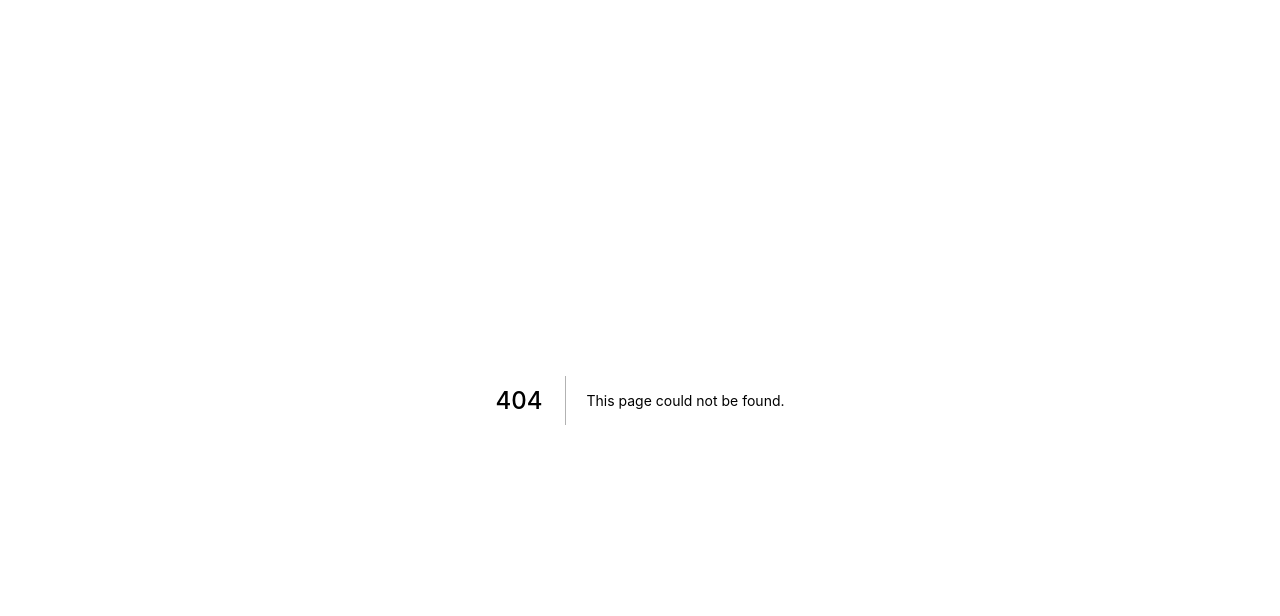
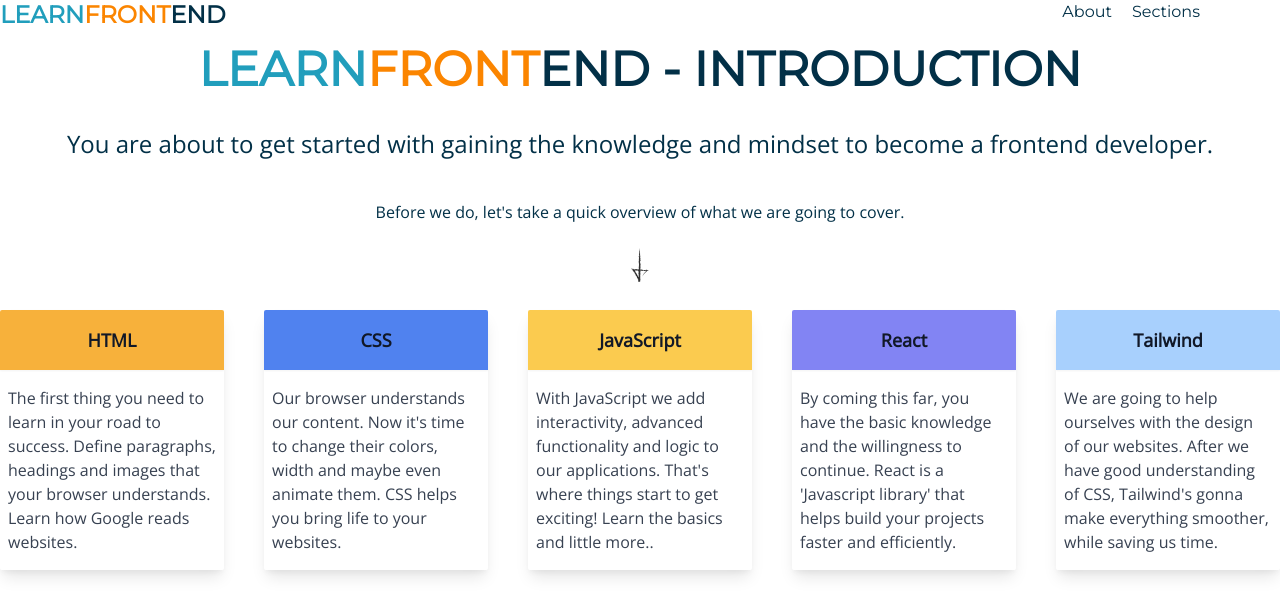
Before and after one commit to anargiris/learnfrontend, a Next.js app: page /introduction in a window 1280 px wide. Before the commit this address had no page. Shown: the top 616 px of the page. Built offline with nearby package versions, Linux system fonts and the light colour scheme.

Commit message:
progress

```diff
--- a/components/Dropdown.js
+++ b/components/Dropdown.js
@@ -0,0 +1,84 @@
+import { useState } from "react";
+import { motion } from "framer-motion";
+import Link from "next/link";
+
+const Dropdown = () => {
+  const [shown, setShown] = useState(false);
+
+  const showMenu = {
+    enter: {
+      opacity: 1,
+      y: 0,
+      display: "block",
+    },
+    exit: {
+      y: -5,
+      opacity: 0,
+      transition: {
+        duration: 0.3,
+      },
+      transitionEnd: {
+        display: "none",
+      },
+    },
+  };
+  return (
+    <motion.div
+      onHoverStart={() => setShown(true)}
+      onHoverEnd={() => setShown(false)}
+    >
+      <span className="cursor-pointer">Sections</span>
+      <motion.ul
+        variants={showMenu}
+        initial="exit"
+        animate={shown ? "enter" : "exit"}
+        className="absolute bg-white mt-1 border border-blue-strong border-opacity-50 rounded-sm p-2"
+      >
+        <Link href="/introduction">
+          <motion.li
+            whileHover={{
+              color: "#FFB703",
+              x: 2,
+            }}
+            className="cursor-pointer p-1 text-blue-primary"
+          >
+            Introduction
+          </motion.li>
+        </Link>
+
+        <Link href="/html">
+          <motion.li
+            whileHover={{
+              color: "#FFB703",
+              x: 2,
+            }}
+            className="cursor-pointer p-1 text-blue-primary"
+          >
+            HTML
+          </motion.li>
+        </Link>
+
+        <motion.li
+          whileHover={{
+            color: "#FFB703",
+            x: 2,
+          }}
+          className="cursor-pointer p-1 text-blue-primary"
+        >
+          CSS
+        </motion.li>
+        <motion.li
+          whileHover={{
+            color: "#FFB703",
+            x: 2,
+          }}
+          className="cursor-pointer p-1 text-blue-primary"
+        >
+          JAVASCRIPT
+        </motion.li>
+      </motion.ul>
+    </motion.div>
+  );
+};
+
+export default Dropdown;
--- a/components/Navbar.js
+++ b/components/Navbar.js
@@ -1,4 +1,5 @@
 import Link from "next/link";
+import Dropdown from "./Dropdown";
 
 const Navbar = () => {
   return (
@@ -14,9 +15,7 @@
         <Link href="/about">
           <li>About</li>
         </Link>
-        <Link href="/sections">
-          <li>Sections</li>
-        </Link>
+        <Dropdown />
       </ul>
     </nav>
   );
--- /dev/null
+++ b/components/SectionCard.js
@@ -0,0 +1,18 @@
+import React from "react";
+
+const SectionCard = ({ title, desc, color }) => {
+  return (
+    <div className="shadow-lg w-56 rounded-sm overflow-hidden">
+      <div
+        className={`p-4 text-center font-bold text-gray-900 shadow-sm bg-${color} text-lg bg-opacity-80`}
+      >
+        {title}
+      </div>
+      <div className="px-2 py-4">
+        <p className="text-md text-gray-700">{desc}</p>
+      </div>
+    </div>
+  );
+};
+
+export default SectionCard;
--- /dev/null
+++ b/pages/html.js
@@ -0,0 +1,7 @@
+import React from "react";
+
+const html = () => {
+  return <div></div>;
+};
+
+export default html;
--- /dev/null
+++ b/pages/introduction.js
@@ -0,0 +1,106 @@
+import { motion } from "framer-motion";
+import React from "react";
+import Navbar from "../components/Navbar";
+import Image from "next/image";
+import SectionCard from "../components/SectionCard";
+
+const introduction = () => {
+  const list = {
+    visible: {
+      opacity: 1,
+      transition: {
+        when: "beforeChildren",
+        staggerChildren: 0.3,
+      },
+    },
+    hidden: {
+      opacity: 0,
+      transition: {
+        when: "afterChildren",
+      },
+    },
+  };
+
+  const item = {
+    visible: {
+      opacity: 1,
+      transition: {
+        type: "spring",
+      },
+    },
+    hidden: { opacity: 0 },
+  };
+
+  return (
+    <motion.div
+      initial={{ opacity: 0 }}
+      animate={{ opacity: 1 }}
+      exit={{ opacity: 0 }}
+    >
+      <Navbar />
+      <div className="text-blue-strong font-open">
+        <h1 className="text-5xl font-bold font-mont text-center uppercase leading-relaxed mb-5">
+          <span className="text-blue-primary font-black ">Learn</span>
+          <span className="text-yellow-primary font-black ">Front</span>
+          <span className="text-blue-strong font-black ">End</span> -
+          Introduction
+        </h1>
+        <h2 className="text-center text-2xl mb-10">
+          You are about to get started with gaining the knowledge and mindset to
+          become a frontend developer.
+        </h2>
+        <p className="text-center">
+          Before we do, let's take a quick overview of what we are going to
+          cover.
+        </p>
+        <div className="flex justify-center items-center mt-4">
+          <Image src="/down.svg" width={50} height={50} />
+        </div>
+        <motion.div
+          variants={list}
+          animate="visible"
+          initial="hidden"
+          className="flex justify-center items-center mt-5 gap-10 flex-wrap"
+        >
+          <motion.div variants={item}>
+            <SectionCard
+              title="HTML"
+              desc="The first thing you need to learn in your road to success. Define paragraphs, headings and images that your browser understands. Learn how Google reads websites."
+              color="yellow-500"
+            />
+          </motion.div>
+          <motion.div variants={item}>
+            <SectionCard
+              title="CSS"
+              desc="Our browser understands our content. Now it's time to change their colors, width and maybe even animate them. CSS helps you bring life to your websites."
+              color="blue-600"
+            />
+          </motion.div>
+          <motion.div variants={item}>
+            <SectionCard
+              title="JavaScript"
+              desc="With JavaScript we add interactivity, advanced functionality and logic to our applications. That's where things start to get exciting! Learn the basics and little more.."
+              color="yellow-400"
+            />
+          </motion.div>
+          <motion.div variants={item}>
+            <SectionCard
+              title="React"
+              desc="By coming this far, you have the basic knowledge and the willingness to continue. React is a 'Javascript library' that helps build your projects faster and efficiently."
+              color="indigo-500"
+            />
+          </motion.div>
+          <motion.div variants={item}>
+            <SectionCard
+              title="Tailwind"
+              desc="We are going to help ourselves with the design of our websites. After we have good understanding of CSS, Tailwind's gonna make everything smoother, while saving us time."
+              color="blue-300"
+            />
+          </motion.div>
+        </motion.div>
+      </div>
+    </motion.div>
+  );
+};
+
+export default introduction;
```
Also changed, not shown: public/down.svg (added).
